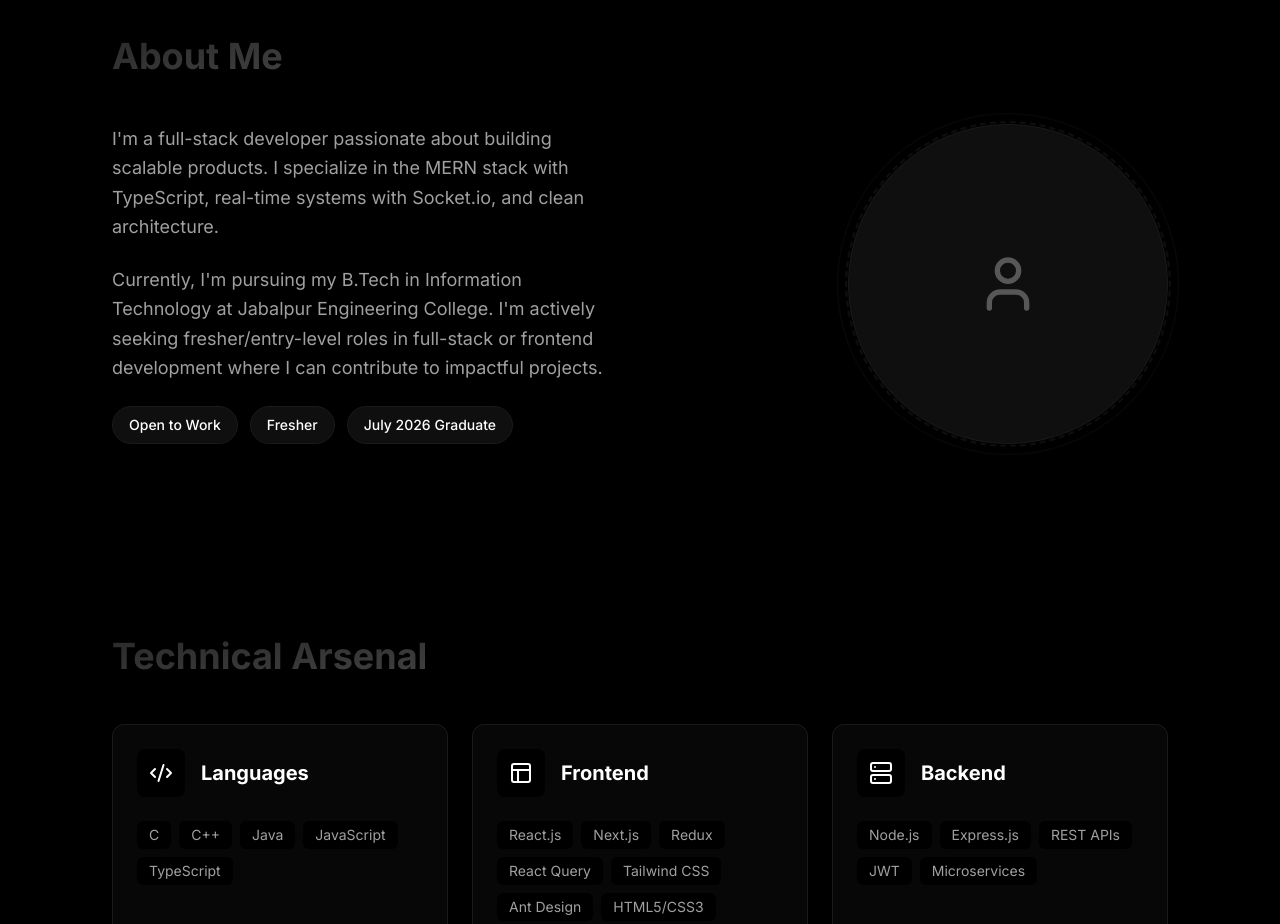
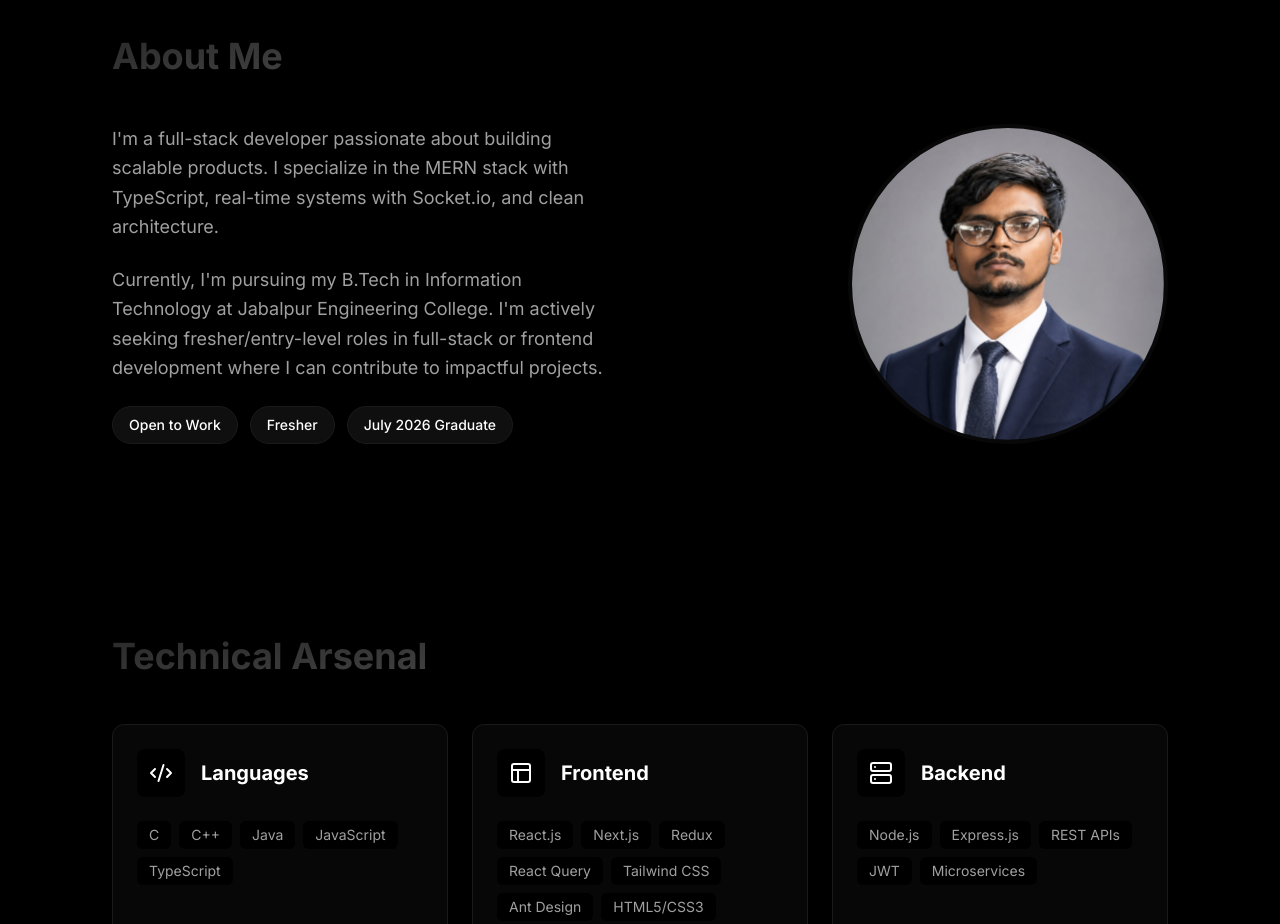
Before and after one commit to Vivek-Mehra298/portfolio, a Next.js app: page / in a window 1280 px wide. Shown: the part 860-1784 px from the top of the page. Built offline with nearby package versions, Linux system fonts and the light colour scheme.

Commit message:
Add profile image to About section

```diff
--- a/components/About.tsx
+++ b/components/About.tsx
@@ -1,8 +1,8 @@
 "use client";
 
+import Image from "next/image";
 import { motion } from "framer-motion";
 import { Section } from "./ui/Section";
-import { User } from "lucide-react";
 
 export function About() {
   return (
@@ -24,10 +24,16 @@ export function About() {
           </div>
         </div>
 
-        {/* Image/Avatar Placeholder */}
+        {/* Image/Avatar */}
         <div className="flex justify-center md:justify-end relative">
-          <div className="relative w-64 h-64 md:w-80 md:h-80 rounded-full bg-surface flex items-center justify-center border border-border z-10">
-             <User size={64} className="text-text-muted opacity-50" />
+          <div className="relative w-64 h-64 md:w-80 md:h-80 rounded-full overflow-hidden border-4 border-primary/20 z-10 shadow-2xl">
+             <Image
+               src="/it-me.jpeg"
+               alt="Profile picture"
+               fill
+               className="object-cover"
+               priority
+             />
 
              {/* Animated Rings */}
              <motion.div
```
Also changed, not shown: It's me.jpeg (added), public/it-me.jpeg (added).
